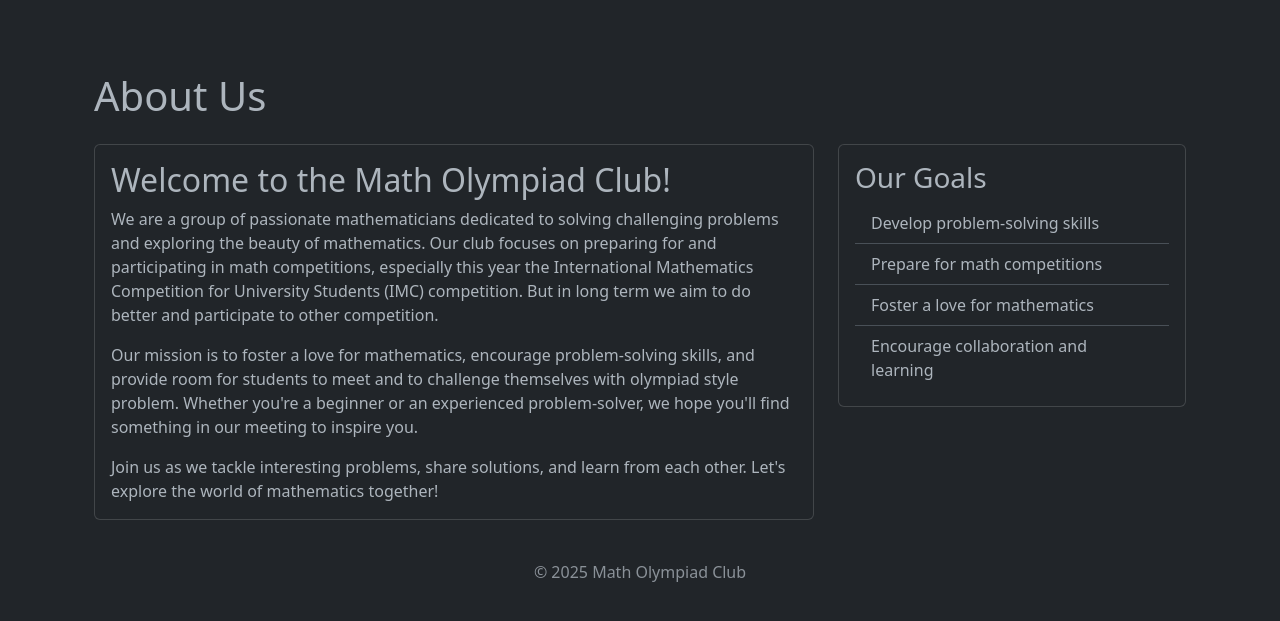
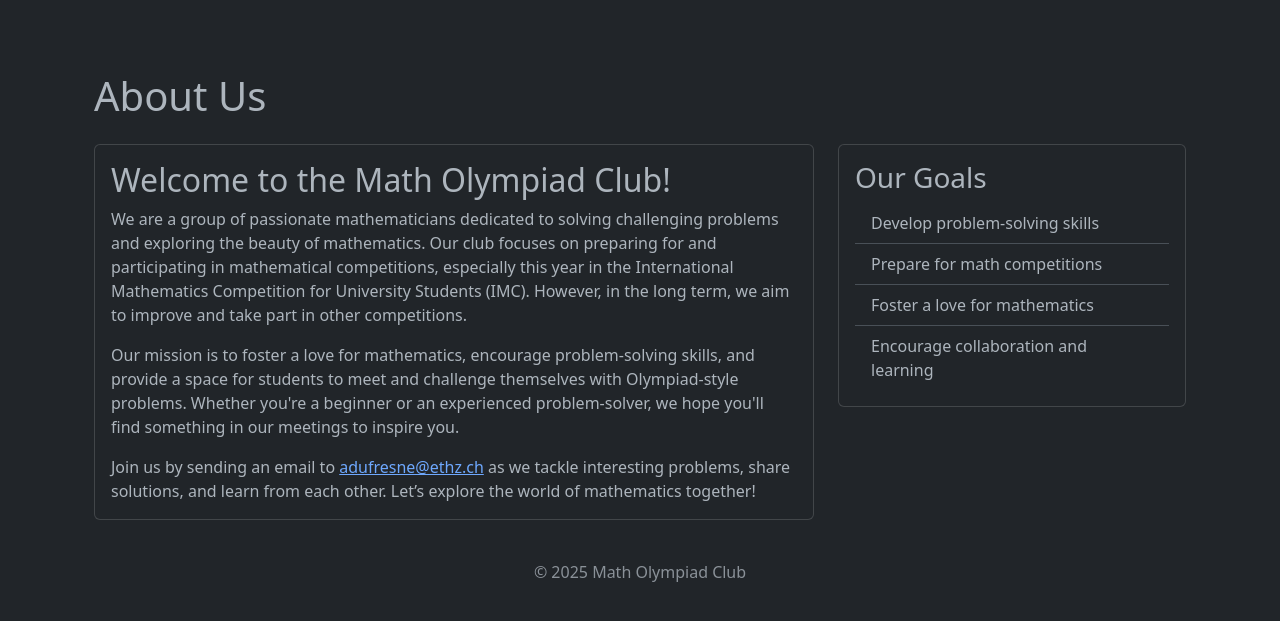
Before and after one commit to AntoineduFresne/ETHZ-Olympiad-Math-Club, a Flask app: page /about in a window 1280 px wide. Shown: the part 56-677 px from the top of the page. Run offline with Flask 3, Linux system fonts and the light colour scheme; some libraries are stand-ins or nearby versions; some web fonts are replaced.

Commit message:
Update about.html

```diff
--- a/templates/about.html
+++ b/templates/about.html
@@ -10,14 +10,13 @@
                 <div class="card-body">
                     <h2 class="card-title">Welcome to the Math Olympiad Club!</h2>
                     <p class="card-text">
-                        We are a group of passionate mathematicians dedicated to solving challenging problems and exploring the beauty of mathematics. Our club focuses on preparing for and participating in math competitions, especially this year the International Mathematics Competition
-for University Students (IMC) competition. But in long term we aim to do better and participate to other competition.
+                        We are a group of passionate mathematicians dedicated to solving challenging problems and exploring the beauty of mathematics. Our club focuses on preparing for and participating in mathematical competitions, especially this year in the International Mathematics Competition for University Students (IMC). However, in the long term, we aim to improve and take part in other competitions.
                     </p>
                     <p class="card-text">
-                        Our mission is to foster a love for mathematics, encourage problem-solving skills, and provide room for students to meet and to challenge themselves with olympiad style problem. Whether you're a beginner or an experienced problem-solver, we hope you'll find something in our meeting to inspire you.
+                        Our mission is to foster a love for mathematics, encourage problem-solving skills, and provide a space for students to meet and challenge themselves with Olympiad-style problems. Whether you're a beginner or an experienced problem-solver, we hope you'll find something in our meetings to inspire you.
                     </p>
                     <p class="card-text">
-                        Join us as we tackle interesting problems, share solutions, and learn from each other. Let's explore the world of mathematics together!
+                        Join us by sending an email to <a href="mailto:adufresne@ethz.ch">adufresne@ethz.ch</a> as we tackle interesting problems, share solutions, and learn from each other. Let’s explore the world of mathematics together!
                     </p>
                 </div>
             </div>
```
